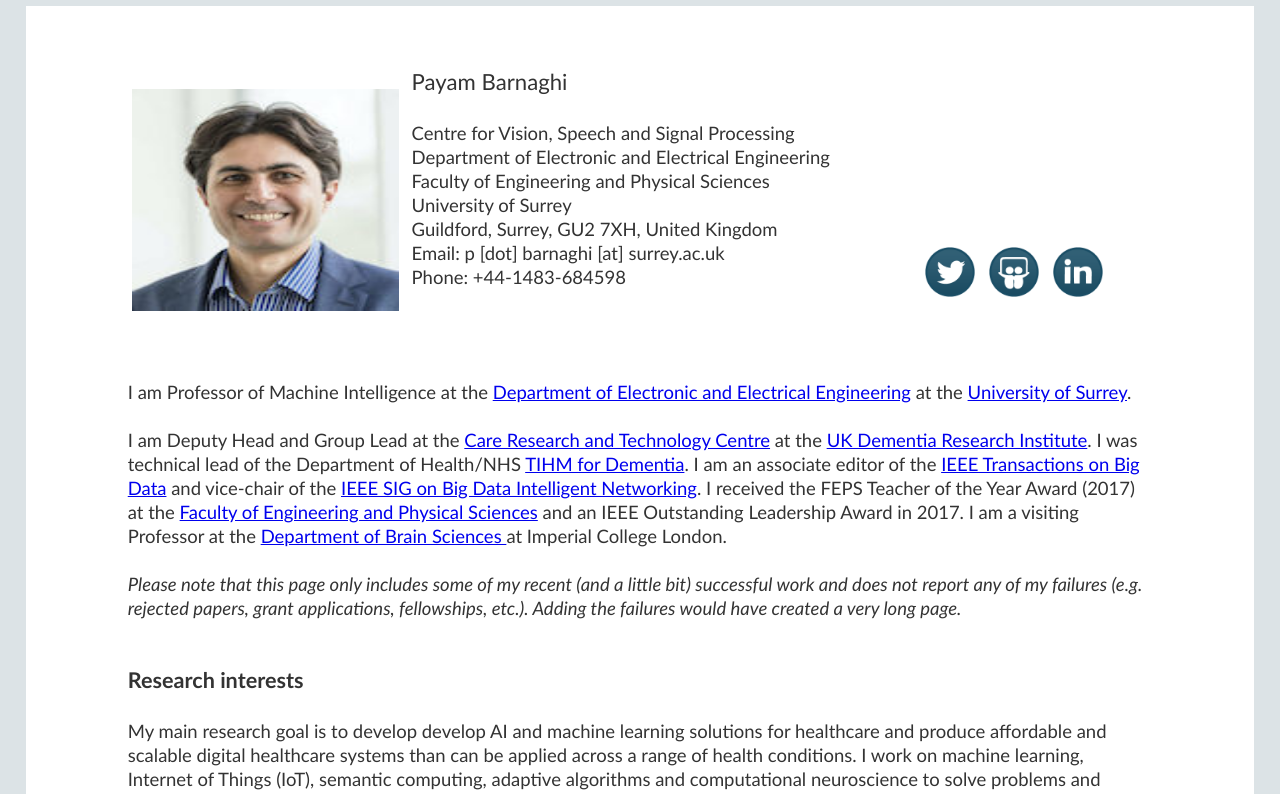
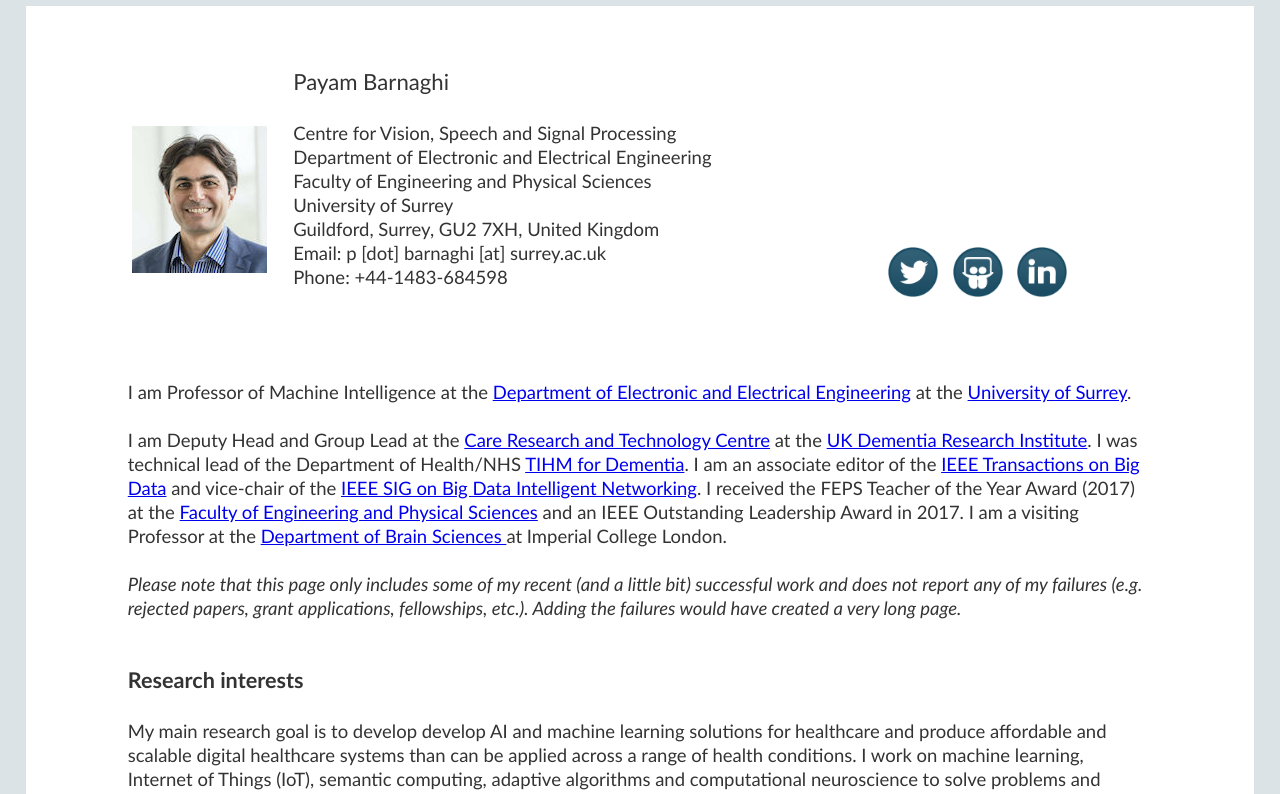
Before and after one commit to PBarnaghi/pbarnaghi.github.io, a plain HTML site: page index.html in a window 1280 px wide. Shown: the top 794 px of the page. Drawn offline with Linux system fonts and the light colour scheme.

Commit message:
Update index.html

```diff
--- a/index.html
+++ b/index.html
@@ -23,7 +23,7 @@
       <table ;="" text-align="left;" align="center" border="0" cellpadding="2" cellspacing="2" width="100%">
         <tbody>
           <tr>
-            <td vertical-align="top;" width="15%"><img ;="" alt="Payam Barnaghi" src="images/PB-1.jpg" height="222" width="267"><a href="https://twitter.com/PBarnaghi"><br>
+            <td vertical-align="top;" width="15%"><img ;="" alt="Payam Barnaghi" src="images/PB-1.jpg"><a href="https://twitter.com/PBarnaghi"><br>
             </a> </td>
             <td vertical-align="top;"><br>
             </td>
```
